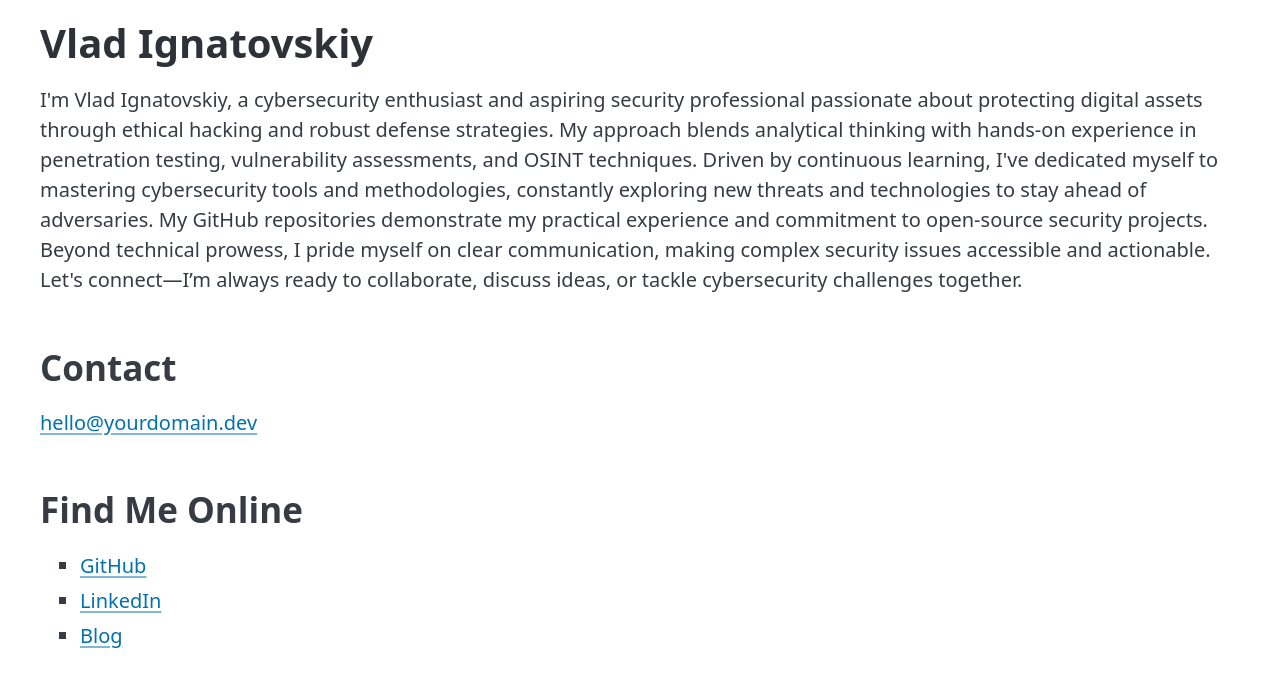
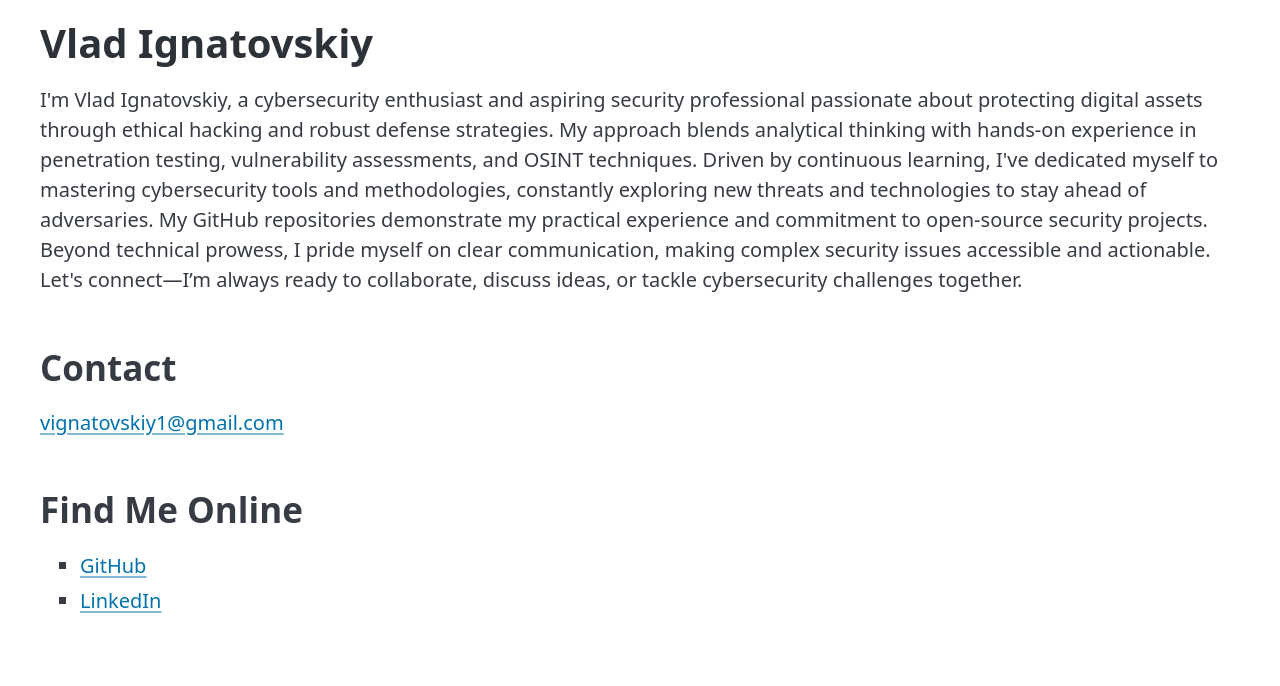
Before and after one commit to vignatovskiy1/vignatovskiy1, a plain HTML site: page index.html in a window 1280 px wide. Drawn offline with nearby package versions, Linux system fonts and the light colour scheme.

Commit message:
Update index.html

```diff
--- a/index.html
+++ b/index.html
@@ -14,13 +14,12 @@
     </p>
 
     <h2>Contact</h2>
-    <p><a href="mailto:hello@yourdomain.dev">hello@yourdomain.dev</a></p> <!-- Replace with your real domain email when ready -->
+    <p><a href="mailto:vignatovskiy1@gmail.com">vignatovskiy1@gmail.com</a></p>
 
     <h2>Find Me Online</h2>
     <ul>
       <li><a href="https://github.com/vignatovskiy1">GitHub</a></li>
       <li><a href="https://www.linkedin.com/in/vlad-ignatovskiy-3770b61a8/">LinkedIn</a></li>
-      <li><a href="/blog/">Blog</a></li>
     </ul>
   </main>
 </body>
```
